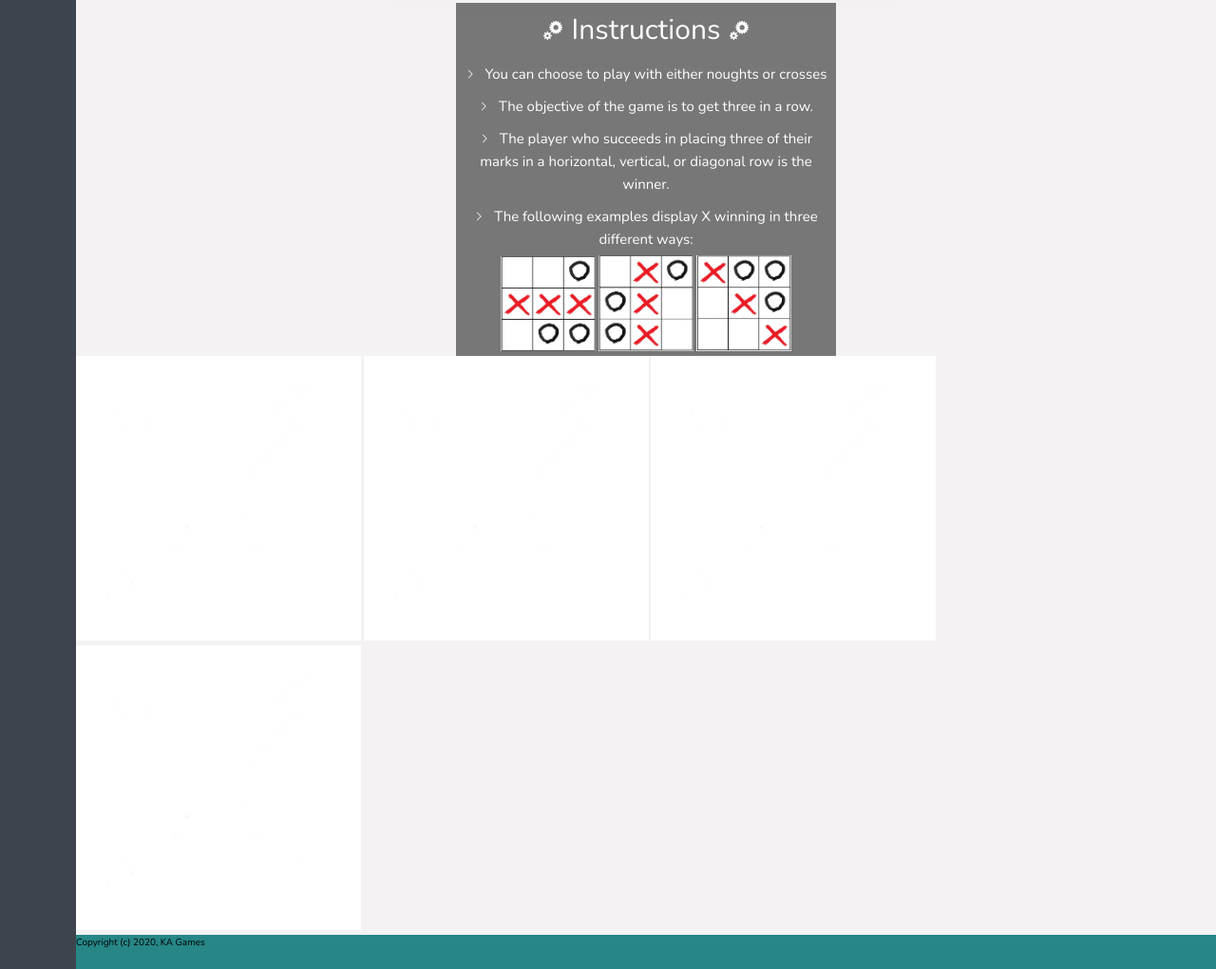
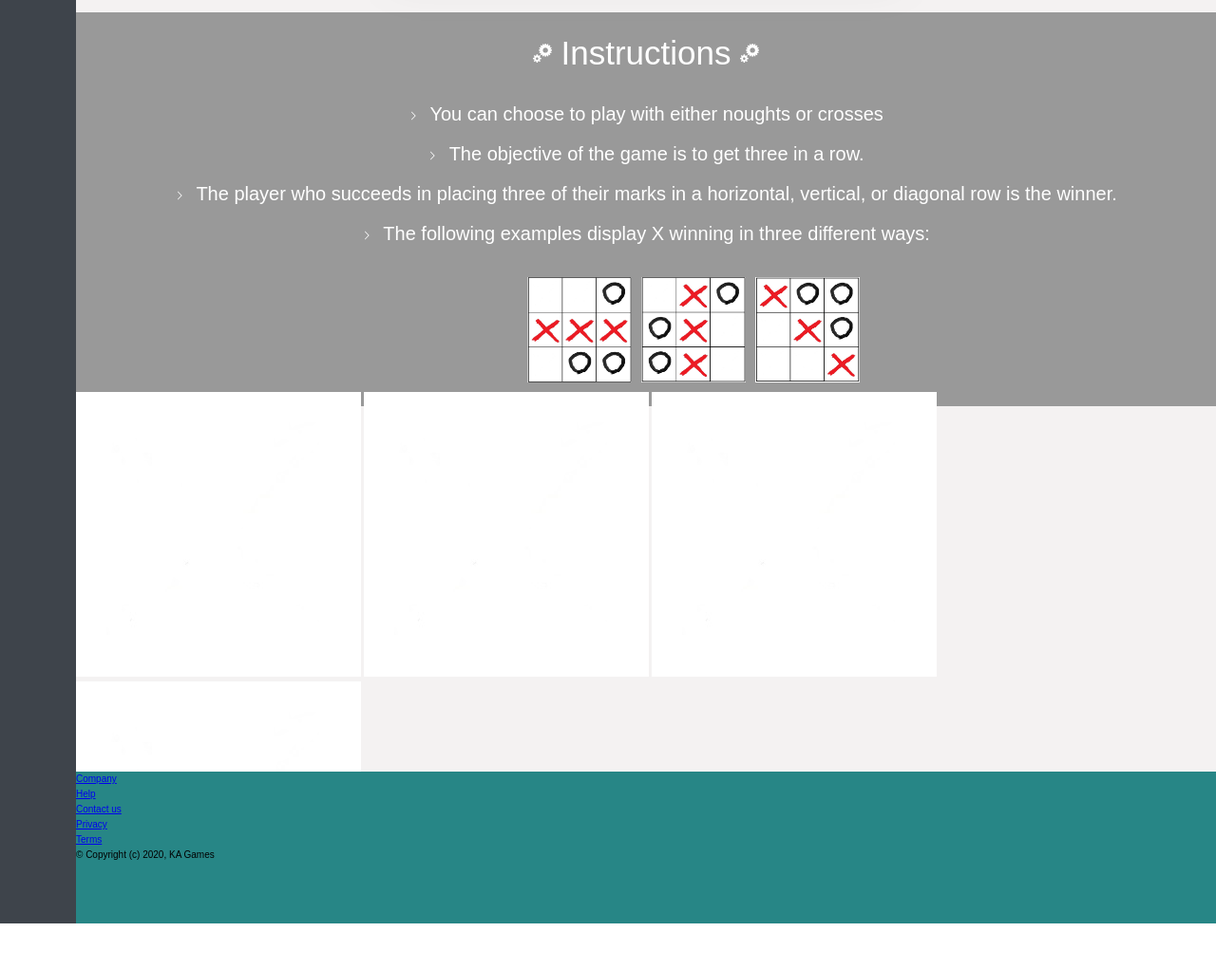
Before and after one commit to kate-atherton/Noughts_and_crosses_game, a website: page index.html in a window 1280 px wide. Shown: the part 929-1950 px from the top of the page at 95% size. Drawn offline with nearby package versions, Linux system fonts and the light colour scheme.

Commit message:
updates grid layout of webpage

```diff
--- a/Javascipt/controller.js
+++ b/Javascipt/controller.js
@@ -97,4 +97,3 @@ const gameOver = (status) => {
 };
 
 const model = initialiseModel(onTurnUpdate);
-//maybe add x give up button?
--- a/index.html
+++ b/index.html
@@ -7,7 +7,7 @@
 
     <link href="../css/style.css" rel="stylesheet" type="text/css" />
     <link
-      href="https://fonts.googleapis.com/css?family=Josefin+Sans:300,400,400i|Nunito:300,300i"
+      href="https://fonts.googleapis.com/css2?family=Roboto:wght@500&display=swap"
       rel="stylesheet"
     />
     <link
@@ -171,7 +171,22 @@
       </div>
     </main>
     <footer class="footer">
-      <p class="footer-text">Copyright (c) 2020, KA Games</p>
+      <ul class="nav">
+        <li class="nav__item">
+          <a href="#" class="nav__link">Company</a>
+        </li>
+        <li class="nav__item">
+          <a href="#" class="nav__link">Help</a>
+        </li>
+        <li class="nav__item">
+          <a href="#" class="nav__link">Contact us</a>
+        </li>
+        <li class="nav__item"><a href="#" class="nav__link">Privacy</a></li>
+        <li class="nav__item">
+          <a href="#" class="nav__link">Terms</a>
+        </li>
+      </ul>
+      <p class="copyright">&copy; Copyright (c) 2020, KA Games</p>
     </footer>
   </body>
   <script type="text/javascript" src="Javascipt\model.js"></script>
--- a/sass/_base.scss
+++ b/sass/_base.scss
@@ -1,6 +1,4 @@
-
 :root {
-
   // COLOR VARIABLES
   --color-primary: rgb(39, 134, 134);
   --color-primary-dark: rgb(36, 105, 105);
@@ -17,24 +15,21 @@
   --color-grey-dark-2: #777;
   --color-grey-dark-3: #999;
 
-    --shadow-dark: 0 2rem 6rem rgba(0,0,0,.3);
-    --shadow-light: 0 2rem 5rem rgba(0,0,0,.06);
+  --shadow-dark: 0 2rem 6rem rgba(0, 0, 0, 0.3);
+  --shadow-light: 0 2rem 5rem rgba(0, 0, 0, 0.06);
 
-    --font-primary: 'Nunito', sans-serif;
+  --font-primary: "Nunito", sans-serif;
 }
 
-
 // FONT VARIABLES
-$font-primary: 'Nunito', sans-serif;
-$font-display: 'Josefin Sans', sans-serif;
-
+$font-primary: "Nunito", sans-serif;
+$font-display: "Josefin Sans", sans-serif;
 
 // //RESPONSIVE BREAKPOINTS - TO UPDATE
 // $bp-largest: 75em;  //1200px
 // $bp-large: 62.5em;  //1000px
 // $bp-medium: 50em;  //800px
 // $bp-small: 37.5em;  //600px
-
 
 //CSS RESET
 
@@ -46,11 +41,9 @@ $font-display: 'Josefin Sans', sans-serif;
   box-sizing: inherit;
 }
 
-
-
 html {
   box-sizing: border-box;
-    font-size: 62.5%;  //10px/16px = 62.5% -> 1 rem =  10 px
+  font-size: 62.5%; //10px/16px = 62.5% -> 1 rem =  10 px
 }
 
 body {
@@ -63,13 +56,15 @@ body {
 
 .container {
   display: grid;
-    grid-template-rows: 20vh [main-start] min-content [main-end] 20vh;
-    grid-template-columns: [sidebar-start] 8rem [sidebar-end full-start] minmax(4rem, 1fr) [full-end];
+  grid-template-rows: 20vh min-content 20vh;
+  grid-template-columns:
+    [sidebar-start] 8rem [sidebar-end full-start] minmax(4rem, 1fr)
+    [full-end];
 }
 
 .main {
   display: grid;
   grid-column: full-start / full-end;
+  grid-template-rows: min-content 50vh 50vh;
   background-color: var(--color-grey-light-2);
-
 }
--- a/sass/_footer.scss
+++ b/sass/_footer.scss
@@ -1,4 +1,9 @@
 .footer {
-    background-color: var(--color-primary);
-    grid-column: full-start / full-end;
+  background-color: var(--color-primary);
+  grid-column: full-start / full-end;
+  grid-row: 3 / span 1;
 }
+
+.nav {
+  list-style: none;
+}
--- a/sass/_game.scss
+++ b/sass/_game.scss
@@ -1,5 +1,5 @@
 .game {
-  grid-column: 1 / span 1;
+  grid-row: 1 / span 1;
   justify-self: center;
   display: flex;
   flex-direction: column;
@@ -15,13 +15,12 @@
   &__choose {
     display: flex;
     align-items: center;
-    padding: 0.5rem;
   }
 
   &__choose-text {
-    padding: 1rem;
-    margin-right: 0.5rem;
-    font-size: 1.5rem;
+    padding: 0.5rem;
+    // margin-right: 0.5rem;
+    font-size: 2rem;
   }
 
   &__selectors {
@@ -31,7 +30,8 @@
 
   &__turn-selector,
   &__turn-image {
-    width: 4rem;
+    width: 5rem;
+    padding: 0.5rem;
   }
 
   &__turn-selector {
--- a/sass/_instructions.scss
+++ b/sass/_instructions.scss
@@ -1,48 +1,45 @@
+.instructions {
+  grid-row: 2 / span 1;
 
-.instructions {
-
-    justify-self: center;
-
+  &__section {
     display: flex;
+    flex-direction: column;
     align-items: center;
     text-align: center;
+    background-color: var(--color-grey-dark-3);
     color: white;
-
-
-    &__section {
-        background-color: var(--color-grey-dark-2);
-        width: 40rem;
   }
 
   &__header {
     display: flex;
     align-items: center;
     justify-content: center;
+    padding: 1rem;
   }
 
   &__icon {
     height: 3rem;
     width: 3rem;
-        padding: 0 .5rem;
+    padding: 0 0.5rem;
     fill: white;
   }
 
   &__header-text {
-        font-size: 3rem;
+    font-size: 3.5rem;
     padding: 0.5rem;
     text-align: center;
   }
 
   &__text {
-        font-size: 1.5rem;
-        padding: .5rem;
+    font-size: 2rem;
+    padding: 0.5rem;
 
     &::before {
       content: "";
       display: inline-block;
       height: 1rem;
       width: 1rem;
-            margin-right: .7rem;
+      margin-right: 0.7rem;
 
       // Older browsers
       background-image: url(../img/SVG/chevron-thin-right.svg);
@@ -61,11 +58,14 @@
   }
 
   &__examples {
-
+    padding: 2rem;
+    display: flex;
+    justify-content: space-around;
+    width: 25%;
   }
 
   &__example {
-        width: 10rem;
+    width: 12rem;
+    padding: 0.5rem;
   }
-
 }
--- /dev/null
+++ b/sass/_otherGames.scss
@@ -0,0 +1,3 @@
+other-games {
+  grid-row: 3 / span 1;
+}
--- a/sass/main.scss
+++ b/sass/main.scss
@@ -1,9 +1,9 @@
 @import "base";
 @import "typography";
-
 
 @import "header";
 @import "sidebar";
 @import "footer";
 @import "game";
 @import "instructions";
+@import "otherGames";
```
Also changed, not shown: Javascipt/utils.js (+0 -10 lines), css/style.css, 1 other file. Lines whose indentation alone changed are shown as unchanged.
